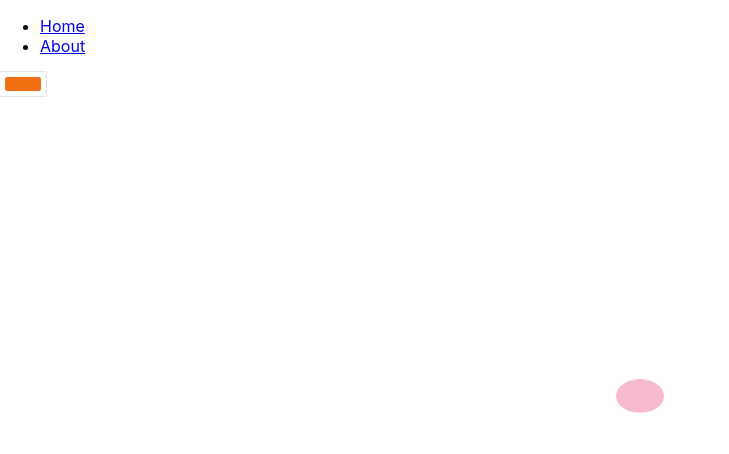
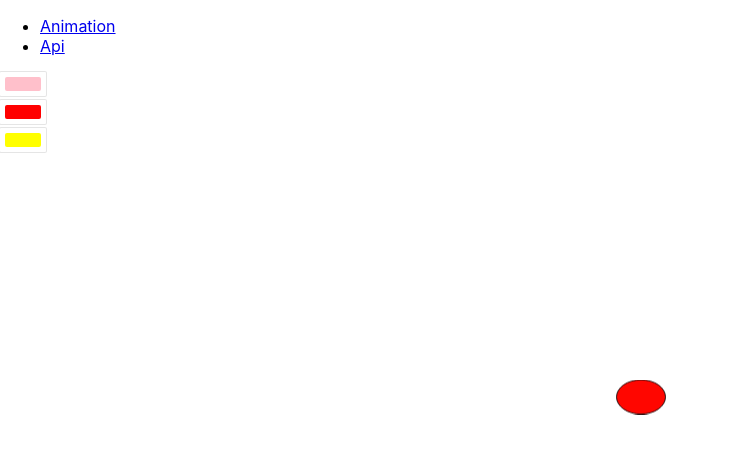
Before and after one commit to omer257/AnimationNapi, a React (Create React App) app: page / in a window 1280 px wide. Shown: the top 454 px of the page, without its empty margins (0-729 px from the left). Built offline with nearby package versions, Linux system fonts and the light colour scheme.

Commit message:
Main component can control color box and get valus

```diff
--- a/src/Components/App.js
+++ b/src/Components/App.js
@@ -3,7 +3,7 @@ import {
   BrowserRouter as Router,
   Switch,
   Route,
-  Link
+  NavLink
 } from "react-router-dom";
 import Bounce from './Bounce'
 import Fetch from './Fetch'
@@ -15,10 +15,10 @@ export default function App() {
         <nav>
           <ul>
             <li>
-              <Link to="/">Home</Link>
+              <NavLink to="/">Animation</NavLink>
             </li>
             <li>
-              <Link to="/about">About</Link>
+              <NavLink to="/api">Api</NavLink>
             </li>
           </ul>
         </nav>
@@ -26,7 +26,7 @@ export default function App() {
         {/* A <Switch> looks through its children <Route>s and
             renders the first one that matches the current URL. */}
         <Switch>
-          <Route path="/about">
+          <Route path="/api">
             <Fetch />
           </Route>
           <Route path="/">
--- a/src/Components/Bounce.js
+++ b/src/Components/Bounce.js
@@ -1,10 +1,18 @@
-import React,{useState} from "react";
+import React, { useState } from "react";
 import styled, { keyframes } from "styled-components";
 import ColorPicker from './ColorPicker';
 
-const LOGO_SIZE = "48px";
+function Loading() {
+  const [state, setState] = useState(['pink', 'red', 'yellow']);
+
+  const handleChangeComplete = (id,color) => {
+    const newColors = state.slice();
+    newColors[id] = color;
+    setState(newColors);
+  };
+
+  const CIRCLE_SIZE = "48px";
   const DURATION = "0.5s";
-const SHADOW_HEIGHT = `${Math.round(48 / 5)}px`;
   const DROP_HEIGHT = "200px";
   const OFFSET = "100px";
 
@@ -18,12 +26,9 @@ const bounce = keyframes`
 `;
 
   const changeColors = keyframes`
-  from {
-    background-color:pink;
-  }
-  to {
-    background-color:blue;
-  }
+  0% { background-color:${state[0]};}
+  30% { background-color:${state[1]};}
+  80% { background-color:${state[2]};}
 `;
 
 
@@ -35,37 +40,23 @@ const Container = styled.div`
 `;
 
   const LogoWrapper = styled.div`
-  width: ${LOGO_SIZE};
-  height: ${LOGO_SIZE};
+  width: ${CIRCLE_SIZE};
+  height: ${CIRCLE_SIZE};
   position: absolute;
+  border:1px solid black;
   top: ${OFFSET};
-  background-color:red;
   border-radius:100%;
-  left: calc(50% - ${LOGO_SIZE} / 2);
+  left: calc(50% - ${CIRCLE_SIZE} / 2);
   animation:
   ${bounce} ${DURATION} alternate cubic-bezier(0.95, 0.05, 0.795, 0.035)  infinite,
   ${changeColors} 3s alternate cubic-bezier(0.95, 0.05, 0.795, 0.035)  infinite;
 `;
 
-// animation-name: ${bounce} 3s;
-// animation-duration: ${DURATION};
-// animation-direction: alternate;
-// animation-timing-function: cubic-bezier(0.95, 0.05, 0.795, 0.035);
-// animation-iteration-count: infinite;
-
-function Loading() {
-const [state,setState] = useState('#fff');
-
-  const handleChangeComplete = (color) => {
-    setState(color.hex);
-    console.log(color);
-
-  };
-
   return (
     <Container>
-      <ColorPicker color={ state}
-        onChange={handleChangeComplete}></ColorPicker>
+      {state.map((item, i) => {
+        return <ColorPicker key={i} id={i} color={state[i]} onChange={handleChangeComplete} />
+      })}
       <LogoWrapper />
     </Container>
   );
--- a/src/Components/ColorPicker.js
+++ b/src/Components/ColorPicker.js
@@ -7,12 +7,7 @@ import { SketchPicker } from 'react-color'
 class SketchExample extends React.Component {
   state = {
     displayColorPicker: false,
-    color: {
-      r: '241',
-      g: '112',
-      b: '19',
-      a: '1',
-    },
+    color: this.props.color,
   };
 
   handleClick = () => {
@@ -21,21 +16,21 @@ class SketchExample extends React.Component {
 
   handleClose = () => {
     this.setState({ displayColorPicker: false })
+    this.props.onChange(this.props.id,this.state.color)
   };
 
   handleChange = (color) => {
-    this.setState({ color: color.rgb })
+    this.setState({ color: color.hex })
   };
 
   render() {
-
     const styles = reactCSS({
       'default': {
         color: {
           width: '36px',
           height: '14px',
           borderRadius: '2px',
-          background: `rgba(${ this.state.color.r }, ${ this.state.color.g }, ${ this.state.color.b }, ${ this.state.color.a })`,
+          background: `${ this.state.color}`,
         },
         swatch: {
           padding: '5px',
```
Lines whose indentation alone changed are shown as unchanged.
